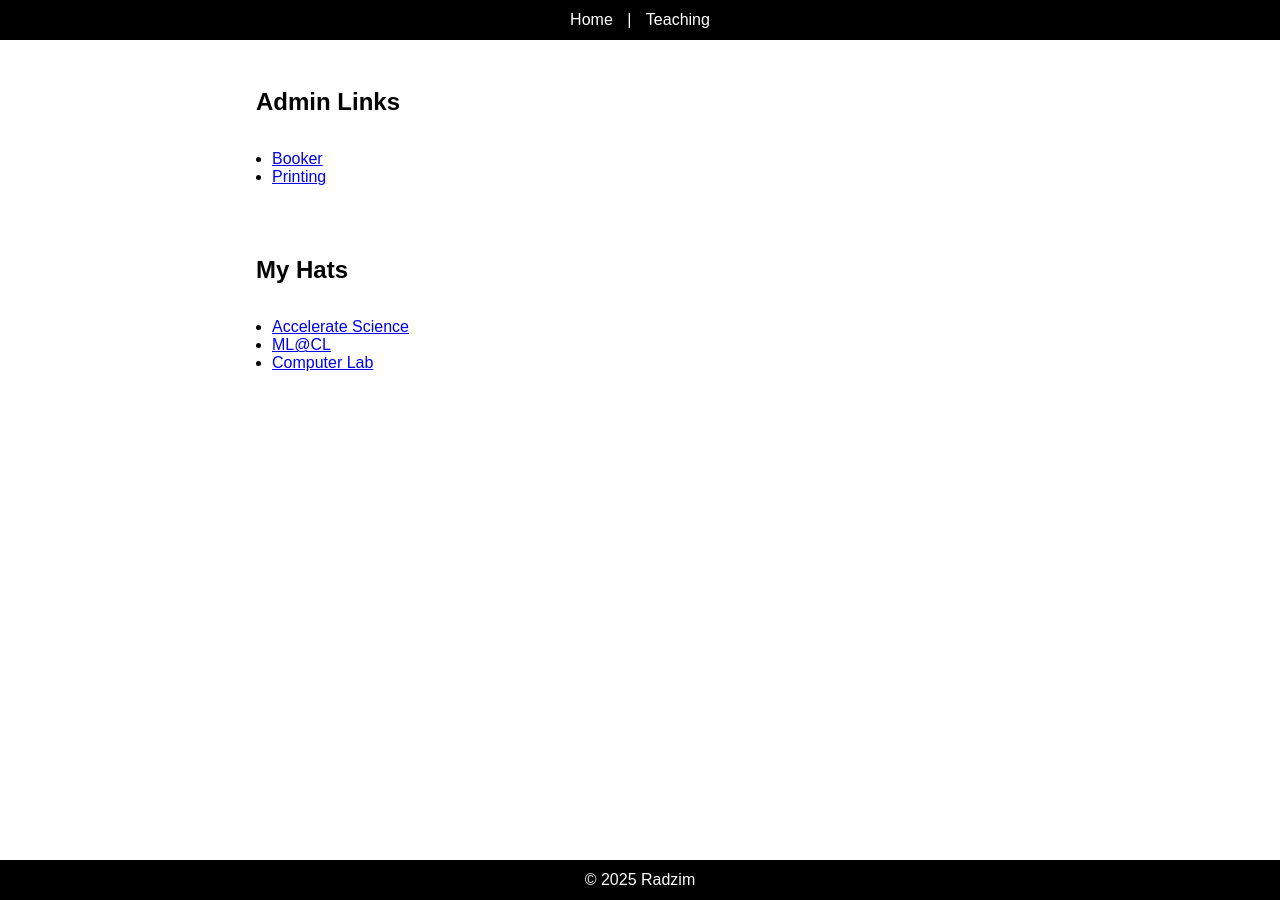
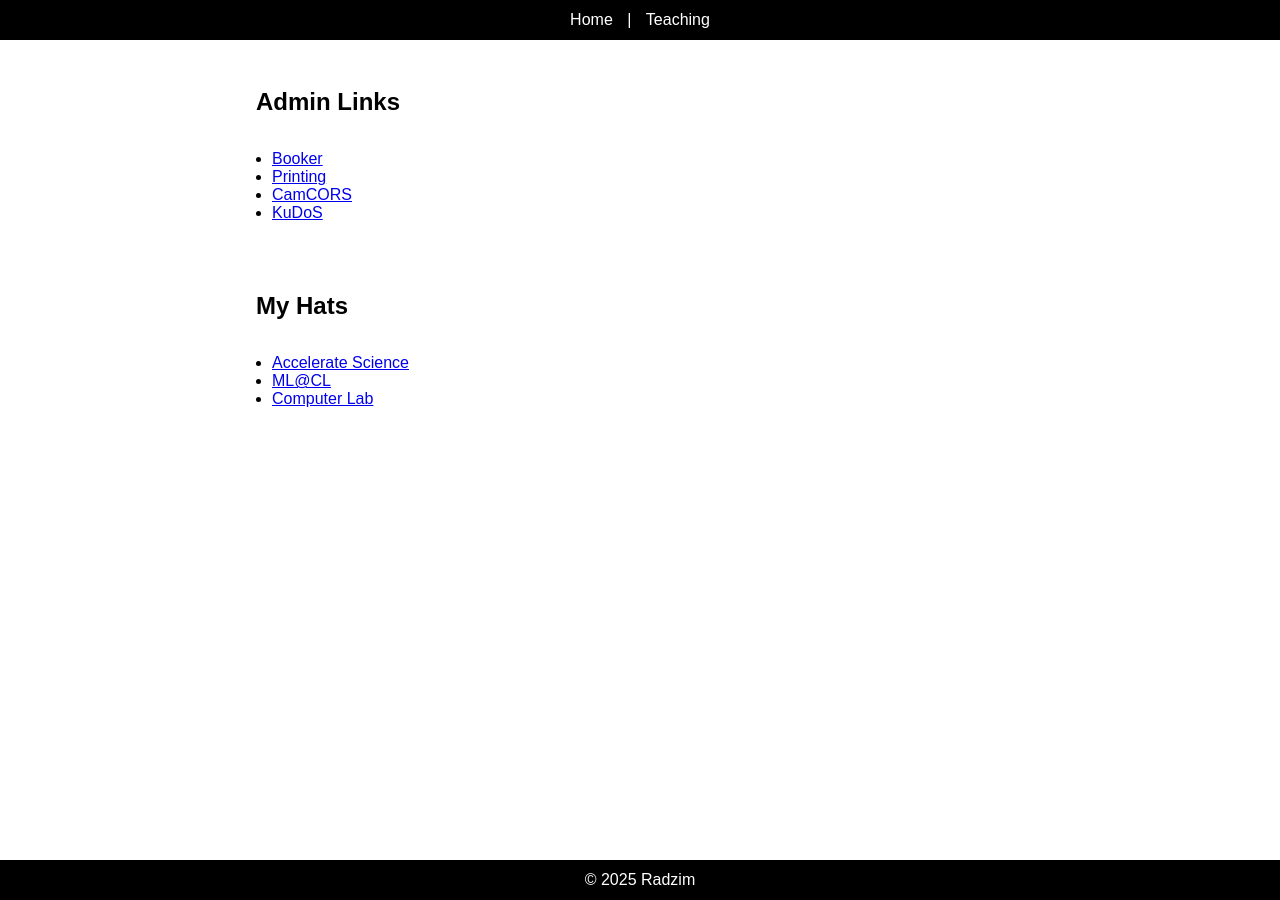
Before and after one commit to Radzim/radzim.github.io, a Jekyll site: the page built from index.md, in a window 1280 px wide. Built offline with Jekyll 4.4.1, drawn with Linux system fonts in a browser that asks for light colours.

Commit message:
Update index.md

```diff
--- a/index.md
+++ b/index.md
@@ -7,6 +7,8 @@ title: Home
 <br>
 - [Booker](https://booker.eventmapsolutions.com/)
 - [Printing](https://managedprint.uis.private.cam.ac.uk/app?service=page/UserSummary)
+- [CamCORS](https://apps.casc.cam.ac.uk/ors/Home)
+- [KuDoS](https://kudos.chu.cam.ac.uk/supervisor/collect-work)
 
 <br><br><br>
 ## My Hats
```
